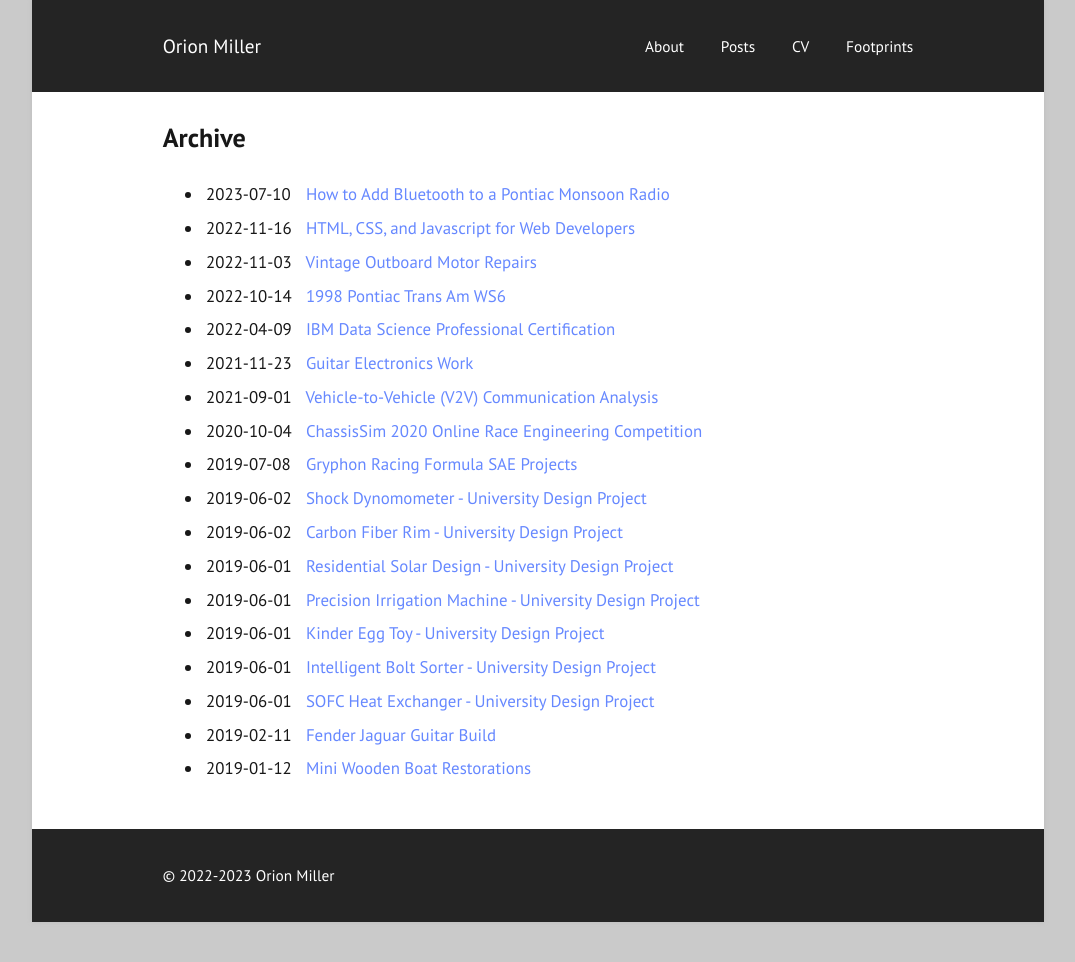
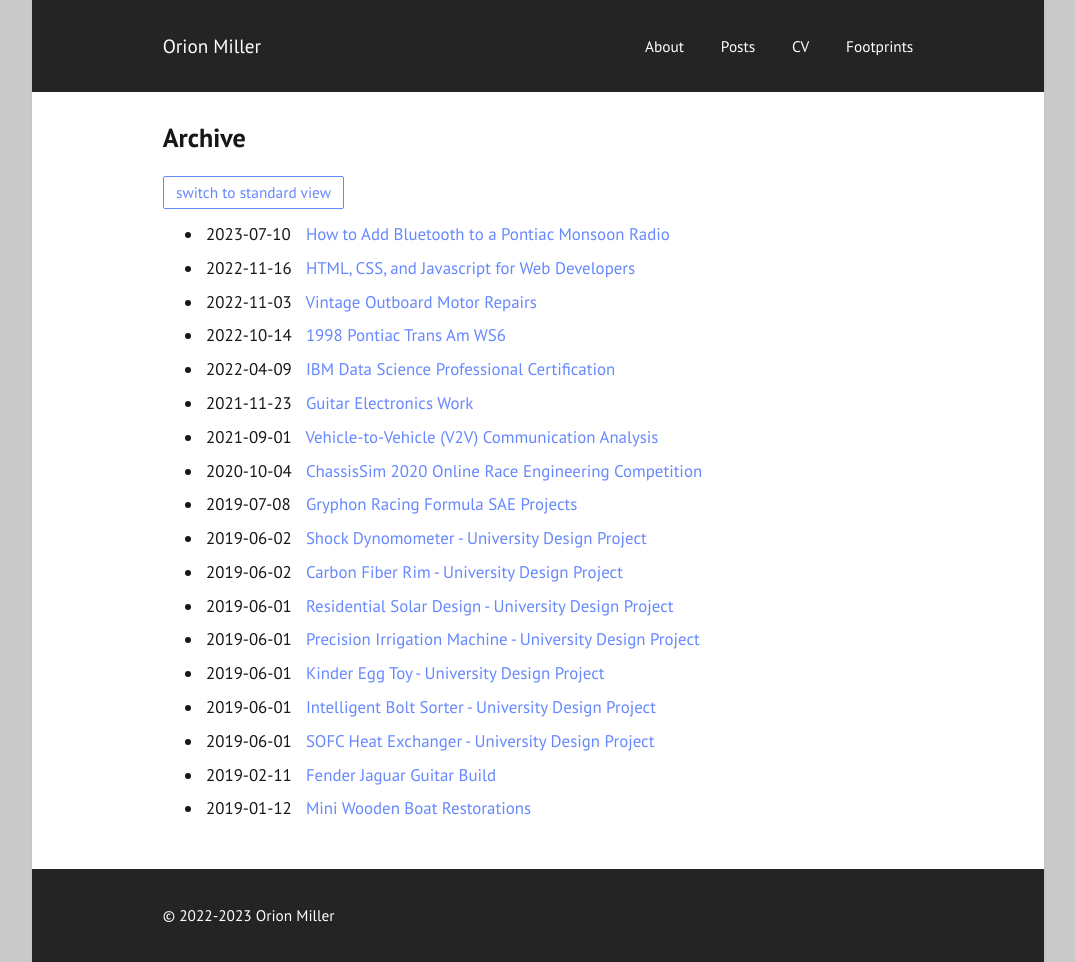
Before and after one commit to orion-miller/orion-miller.github.io, a Jekyll site: the page built from archive.html, in a window 1280 px wide. Shown: the whole page, without its empty margins (102-1177 px from the left). Built offline with Jekyll 4.4.1, drawn with Linux system fonts in a browser that asks for light colours; before the commit the page ends 922 px from its top, so only the background shows below that.

Commit message:
add components to switch between standard and compact posts view

```diff
--- a/_includes/archive.html
+++ b/_includes/archive.html
@@ -1,5 +1,10 @@
 <article>
   <header><h1>{{ include.title | default: page.title }}</h1></header>
+
+  <article>
+    <span class="more"><a href="home.html">switch to standard view</a></div>
+  </article>
+
   <ul class="archive">
     {% for post in site.posts %}
     <li>
--- a/_includes/home.html
+++ b/_includes/home.html
@@ -6,6 +6,10 @@
   <span class="more"><a href="https://orion-miller.github.io/posts-data-analysis/">data-analysis</a></div>
   <span class="more"><a href="https://orion-miller.github.io/posts-audio-music/">audio/music</a></div>
   <span class="more"><a href="https://orion-miller.github.io/posts-hands-on/">hands-on</a></span>
+</article>
+
+<article>
+  <span class="more"><a href="archive.html">switch to compact view</a></div>
 </article>
 
 {%- assign posts = paginator.posts | default: site.posts -%}
```
